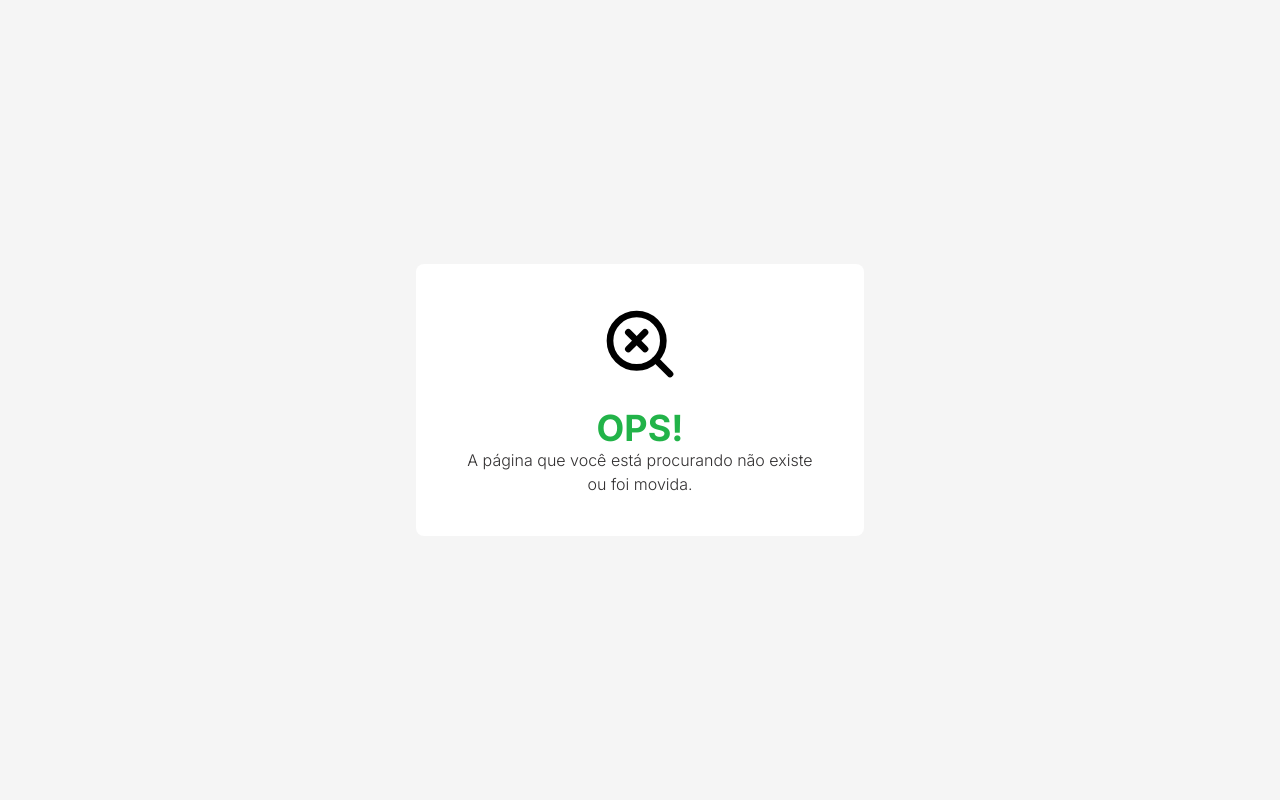
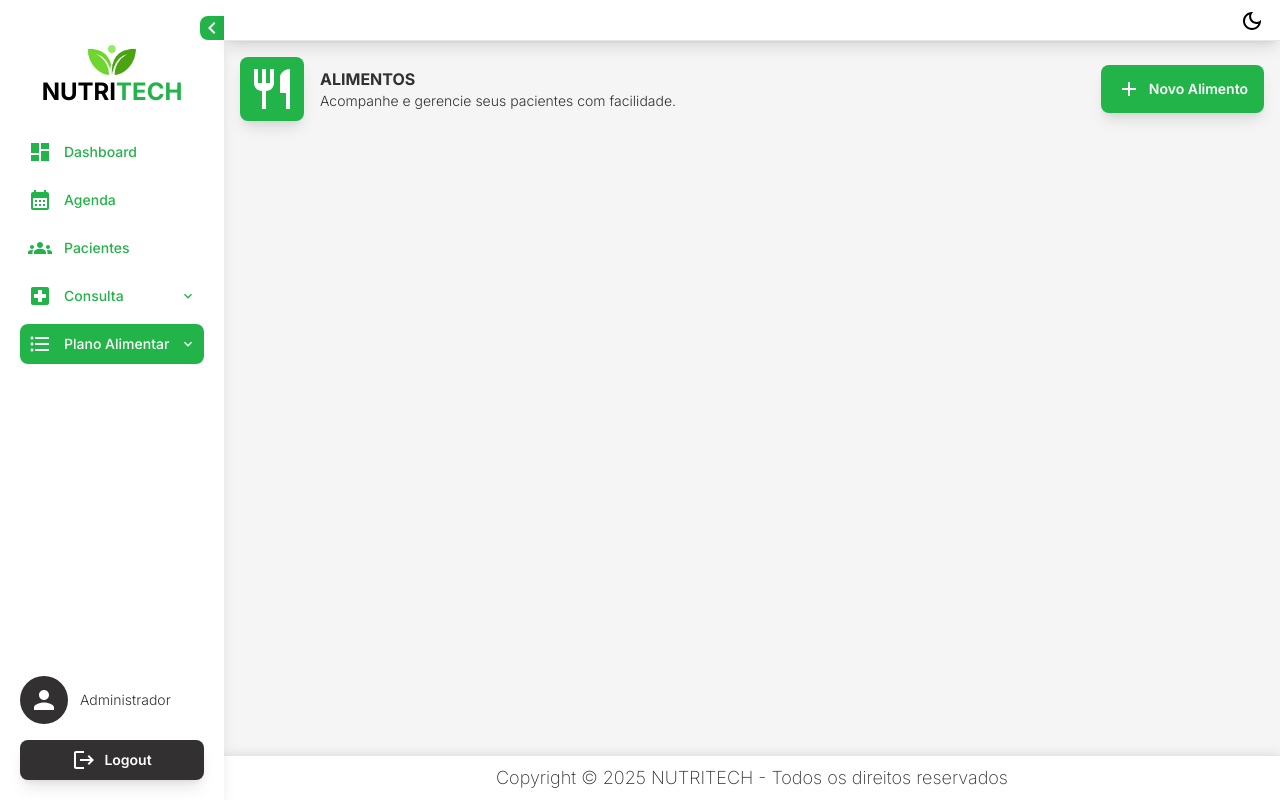
Before and after one commit to Upping-Health/front-web, a Next.js app: page /dashboard/foodplan/food in a window 1280 px wide. Before the commit this address had no page. Built offline with nearby package versions, Linux system fonts and the light colour scheme.

Commit message:
feat iniciando tema escuro

```diff
--- /dev/null
+++ b/src/app/(dashboard)/dashboard/foodplan/food/page.tsx
@@ -0,0 +1,45 @@
+'use client'
+import CardPatients from '@/components/cardPatients'
+import TopDash from '@/components/topDash'
+import useLoadPatients from '@/hooks/nutritionists/useLoadPatients'
+import { colors } from '@/utils/colors/colors'
+import AddIcon from '@mui/icons-material/Add'
+import { CircularProgress } from '@mui/material'
+import RestaurantOutlinedIcon from '@mui/icons-material/RestaurantOutlined';
+
+const FoodPlanMenu = ({ params }: { params: { id: string } }) => {
+  const { data, loading } = useLoadPatients(false)
+
+  return (
+    <div className="w-full relative">
+      <TopDash
+        title="Alimentos"
+        description="Acompanhe e gerencie seus pacientes com facilidade."
+        icon={RestaurantOutlinedIcon}
+        textBtn={'Novo Alimento'}
+        onClick={() => {}}
+      />
+
+      {loading ? (
+        <>
+          <div className="flex h-3/4 justify-center w-full items-center">
+            <CircularProgress
+              style={{ width: 80, height: 80, color: colors.primary }}
+            />
+          </div>
+        </>
+      ) : (
+        <></>
+      )}
+
+      {/* <ModalSelectPatient
+        open={openSelectPatient}
+        setIsClose={() => setOpenSelectPatient(false)}
+        patientId={patientId}
+        setPatientId={setPatientId}
+      /> */}
+    </div>
+  )
+}
+
+export default FoodPlanMenu
--- /dev/null
+++ b/src/app/(dashboard)/dashboard/foodplan/menu/page.tsx
@@ -0,0 +1,44 @@
+'use client'
+import CardPatients from '@/components/cardPatients'
+import TopDash from '@/components/topDash'
+import useLoadPatients from '@/hooks/nutritionists/useLoadPatients'
+import { colors } from '@/utils/colors/colors'
+import AddIcon from '@mui/icons-material/Add'
+import { CircularProgress } from '@mui/material'
+import MenuBookOutlinedIcon from '@mui/icons-material/MenuBookOutlined';
+const FoodPlanMenu = ({ params }: { params: { id: string } }) => {
+  const { data, loading } = useLoadPatients(false)
+
+  return (
+    <div className="w-full relative">
+      <TopDash
+        title="Cardápio"
+        description="Acompanhe e gerencie seus pacientes com facilidade."
+        icon={MenuBookOutlinedIcon}
+        textBtn={'Novo Cardápio'}
+        onClick={() => {}}
+      />
+
+      {loading ? (
+        <>
+          <div className="flex h-3/4 justify-center w-full items-center">
+            <CircularProgress
+              style={{ width: 80, height: 80, color: colors.primary }}
+            />
+          </div>
+        </>
+      ) : (
+        <></>
+      )}
+
+      {/* <ModalSelectPatient
+        open={openSelectPatient}
+        setIsClose={() => setOpenSelectPatient(false)}
+        patientId={patientId}
+        setPatientId={setPatientId}
+      /> */}
+    </div>
+  )
+}
+
+export default FoodPlanMenu
--- a/src/app/not-found.tsx
+++ b/src/app/not-found.tsx
@@ -3,7 +3,7 @@ import Link from 'next/link';
 export default function NotFound() {
   return (
     <main className="flex min-h-screen flex-col items-center justify-center bg-light">
-      <div className="w-full max-w-md text-center bg-white p-10 rounded-xl">
+      <div className="w-full max-w-md text-center bg-white p-10 rounded-xl shadow">
         <div className="mb-6 flex justify-center">
           <svg
             xmlns="http://www.w3.org/2000/svg"
--- a/src/components/asideBar/asideNav/index.tsx
+++ b/src/components/asideBar/asideNav/index.tsx
@@ -1,5 +1,5 @@
 'use client'
-import { dashboardTabs } from '@/constants/dashboardTabs'
+import { dashboardTabs } from '@/routes'
 import { colors } from '@/utils/colors/colors'
 import KeyboardArrowDown from '@mui/icons-material/KeyboardArrowDown'
 import { usePathname, useRouter } from 'next/navigation'
--- a/src/components/asideBar/index.tsx
+++ b/src/components/asideBar/index.tsx
@@ -14,7 +14,7 @@ const AsideBar = () => {
 
   return (
     <aside
-      className={`flex relative flex-col justify-between h-screen bg-white p-5 shadow-lg transition-all duration-300 ${
+      className={`flex relative flex-col justify-between h-screen bg-white dark:bg-black p-5 shadow-lg transition-all duration-300 ${
         isCollapsed ? 'w-20' : 'w-56'
       }`}
     >
--- a/src/components/headerDash/index.tsx
+++ b/src/components/headerDash/index.tsx
@@ -1,19 +1,17 @@
 'use client'
-import { DefaultContext } from '@/contexts/defaultContext'
-import { useTab } from '@/contexts/tabContext'
-import { TABS_DASH_PTBR } from '@/utils/types/tabs'
-import KeyboardArrowDownIcon from '@mui/icons-material/KeyboardArrowDown'
-import StoreOutlinedIcon from '@mui/icons-material/StoreOutlined'
-import { useCallback, useContext, useEffect, useMemo } from 'react'
-import ExitToAppOutlinedIcon from '@mui/icons-material/ExitToAppOutlined'
+import { useRouter } from 'next/navigation'
 import Cookies from 'js-cookie'
-import { ROLE } from '@/utils/types/roles'
-import { useRouter } from 'next/navigation'
+import { useState, useEffect } from 'react'
+import LightModeIcon from '@mui/icons-material/LightMode'
+import DarkModeOutlinedIcon from '@mui/icons-material/DarkModeOutlined'
+import { colors } from '@/utils/colors/colors'
+import { useDarkMode } from '@/hooks/theme/useDarkTheme'
 
 const HeaderDash = () => {
-  const { user } = useContext(DefaultContext)
-  const { tabDashSelected } = useTab()
+  const {themeDark, toggleTheme} = useDarkMode();
   const router = useRouter()
+
+
 
   const handleLogout = () => {
     Cookies.remove('token')
@@ -21,7 +19,15 @@ const HeaderDash = () => {
   }
 
   return (
-    <div className="flex border-b border-b-gray justify-between items-center px-4 py-5 relative bg-white shadow-lg"></div>
+    <div className="flex border-b border-b-gray justify-end items-center px-4 py-5 relative h-[40px] bg-white dark:bg-black shadow-lg">
+      <button onClick={toggleTheme}>
+        {themeDark ? (
+          <LightModeIcon style={{ color: colors.white }} />
+        ) : (
+          <DarkModeOutlinedIcon />
+        )}
+      </button>
+    </div>
   )
 }
 
--- a/src/components/menuMobile/index.tsx
+++ b/src/components/menuMobile/index.tsx
@@ -14,7 +14,7 @@ import Cookies from 'js-cookie'
 import Image from 'next/image'
 import logoimg from '../../assets/logo.png'
 import AutoGraph from '@mui/icons-material/AutoGraph'
-import { dashboardTabs } from '@/constants/dashboardTabs'
+import { dashboardTabs } from '@/routes'
 import { colors } from '@/utils/colors/colors'
 
 const tabs = [
--- /dev/null
+++ b/src/hooks/theme/useDarkTheme.ts
@@ -0,0 +1,31 @@
+import { useEffect, useState } from 'react'
+
+export function useDarkMode() {
+  const [themeDark, setThemeDark] = useState<boolean>(false)
+  useEffect(() => {
+    const storedTheme = localStorage.getItem('theme')
+    const prefersDark = window.matchMedia('(prefers-color-scheme: dark)').matches
+
+    const shouldUseDark = storedTheme === 'dark' || (!storedTheme && prefersDark)
+    setThemeDark(shouldUseDark)
+    updateHtmlClass(shouldUseDark)
+  }, [])
+
+  useEffect(() => {
+    updateHtmlClass(themeDark)
+    localStorage.setItem('theme', themeDark ? 'dark' : 'light')
+  }, [themeDark])
+
+  const toggleTheme = () => setThemeDark((prev) => !prev)
+
+  const updateHtmlClass = (enableDark: boolean) => {
+    const root = document.documentElement
+    if (enableDark) {
+      root.classList.add('dark')
+    } else {
+      root.classList.remove('dark')
+    }
+  }
+
+  return { themeDark, toggleTheme }
+}
--- a/src/constants/dashboardTabs.tsx
+++ b/src/routes.tsx
@@ -1,13 +1,12 @@
+import AddIcon from '@mui/icons-material/Add'
 import CalendarMonthIcon from '@mui/icons-material/CalendarMonth'
 import DashboardIcon from '@mui/icons-material/Dashboard'
+import FormatListBulletedIcon from '@mui/icons-material/FormatListBulleted'
 import GroupsIcon from '@mui/icons-material/Groups'
+import HistoryIcon from '@mui/icons-material/History'
 import LocalHospitalIcon from '@mui/icons-material/LocalHospital'
-import AddIcon from '@mui/icons-material/Add'
-import HistoryIcon from '@mui/icons-material/History'
-import LocalDiningIcon from '@mui/icons-material/LocalDining'
+import MenuBookIcon from '@mui/icons-material/MenuBook'
 import RestaurantIcon from '@mui/icons-material/Restaurant'
-import MenuBookIcon from '@mui/icons-material/MenuBook'
-import FormatListBulletedIcon from '@mui/icons-material/FormatListBulleted'
 export const TABS_DASH = {
   DASH: 'dash',
   AGENDA: 'agenda',
@@ -60,15 +59,15 @@ export const dashboardTabs = [
     path: '/dashboard/foodplan',
     children: [
       {
+        name: 'Alimentos',
+        icon: <RestaurantIcon />,
+        path: '/dashboard/foodplan/food',
+      },
+      {
         name: 'Cardápio',
         icon: <MenuBookIcon />,
         path: '/dashboard/foodplan/menu',
       },
-      {
-        name: 'Alimentos',
-        icon: <RestaurantIcon />,
-        path: '/dashboard/foodplan/history',
-      },
     ],
   },
 ]
--- a/tailwind.config.ts
+++ b/tailwind.config.ts
@@ -33,7 +33,6 @@ const config: Config = {
         paidFont: '#388e3c',
 
       },
-
       borderRadius: {
         full: '100%',
         '20': '20px',
@@ -48,6 +47,7 @@ const config: Config = {
     },
 
   },
+  darkMode: 'class',
   plugins: [],
 }
 export default config
```
